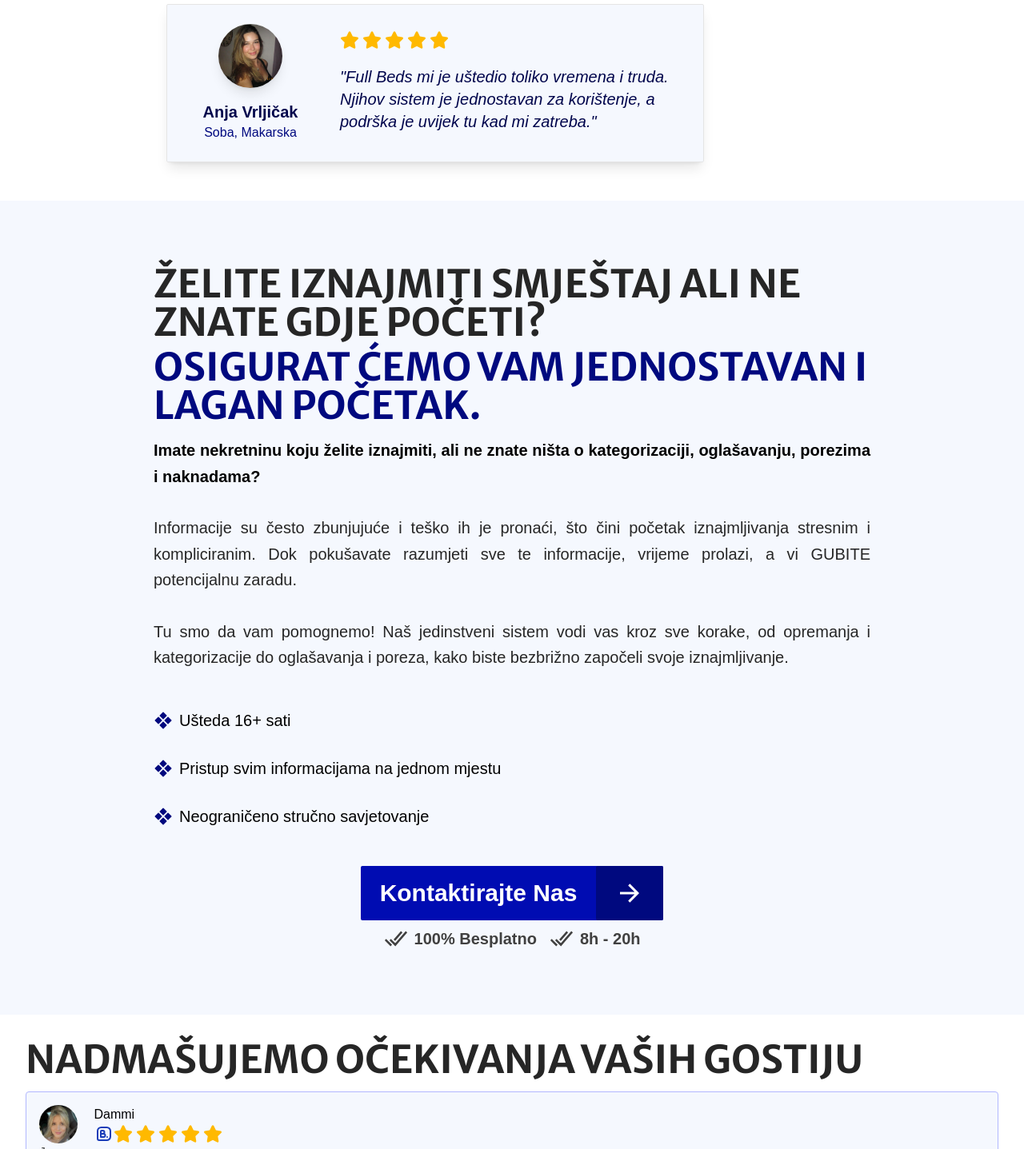
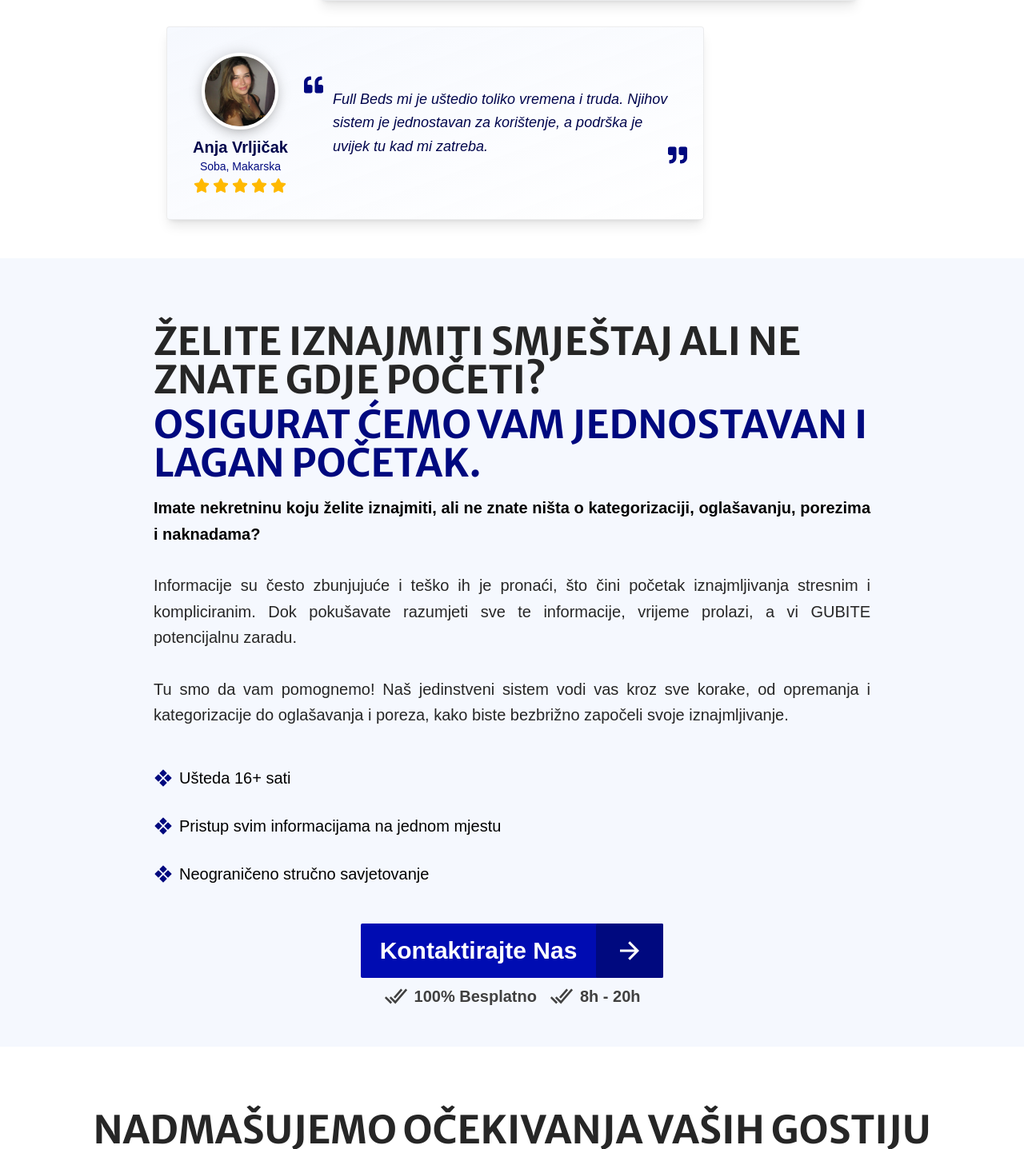
Before and after one commit to MartinDulic/bookingOfferWebsite, a Next.js app: page /noviIznajmljivac in a window 1280 px wide. Shown: the part 1363-2800 px from the top of the page at 80% size. Built offline with nearby package versions, Linux system fonts and the light colour scheme; a web font is replaced by a local one.

Commit message:
finished SocialProofSection

```diff
--- a/src/app/(landing)/iskusniIznajmljivac/page.jsx
+++ b/src/app/(landing)/iskusniIznajmljivac/page.jsx
@@ -1,6 +1,33 @@
 import React from 'react'
 
 const page = () => {
+
+  const reviewClass = "bg-neutral-50 border-neutral-300 shadow-md";
+  const guestReviews = [
+    <Review
+      key={1}
+      href="https://www.booking.com/hotel/hr/sea-view-apartments-with-free-parking.hr.html?#tab-reviews"
+      image="/images/temp/Marcelina.avif"
+      guestName="Joanna"
+      guestCountry="Poljska"
+      apartment="Apartman Dammi, Makarska"
+      text="... Osjećali smo se tamo kao kod kuće. Vlasnica je na nas ostavila poseban dojam - izuzetno srdačna, prijateljska i puna topline. Zahvaljujući njoj, naš boravak je poprimio osoban, obiteljski karakter. Takvi ljudi i takva mjesta su nezaboravni!"
+      sourceIcon={bookingIcon}
+      className={reviewClass}
+    />,
+    <Review
+      key={2}
+      href="https://hr.airbnb.com/rooms/1466694189284549431/reviews"
+      image="/images/temp/Marcelina.avif"
+      guestName="Marcelina"
+      guestCountry="Velika Britanija"
+      apartment="A-Frame, Nova Bila"
+      text="... Komunikacija s domaćinom bila je izvrsna – uvijek prijateljski nastrojen i uslužan. Zaista smo uživali u svakom trenutku i sigurno ćemo se vratiti :)"
+      sourceIcon={airbnbIcon}
+      className={reviewClass}
+    />
+  ]
+
   return (
     <main className="font-default">
       <HeroSection
--- a/src/app/(landing)/noviIznajmljivac/page.jsx
+++ b/src/app/(landing)/noviIznajmljivac/page.jsx
@@ -45,7 +45,7 @@ const page = () => {
   const airbnbIcon = <FaAirbnb className='text-red-700'/>;
   const bookingIcon = <TbBrandBooking className='text-blue-800'/>;
 
-  const reviewClass = "bg-primary-50 border-primary-100";
+  const reviewClass = "bg-neutral-50 border-neutral-300 shadow-md";
   const guestReviews = [
     <Review
       key={1}
@@ -53,19 +53,30 @@ const page = () => {
       image="/images/temp/Marcelina.avif"
       guestName="Joanna"
       guestCountry="Poljska"
-      apartment="Dammi"
+      apartment="Apartman Dammi, Makarska"
       text="... Osjećali smo se tamo kao kod kuće. Vlasnica je na nas ostavila poseban dojam - izuzetno srdačna, prijateljska i puna topline. Zahvaljujući njoj, naš boravak je poprimio osoban, obiteljski karakter. Takvi ljudi i takva mjesta su nezaboravni!"
       sourceIcon={bookingIcon}
       className={reviewClass}
     />,
     <Review
       key={2}
-      href="https://www.booking.com/hotel/hr/sea-view-apartments-with-free-parking.hr.html?#tab-reviews"
+      href="https://hr.airbnb.com/rooms/1466694189284549431/reviews"
       image="/images/temp/Marcelina.avif"
       guestName="Marcelina"
       guestCountry="Velika Britanija"
-      apartment="A-Frame Nova Bila"
-      text="... Komunikacija s domaćinom bila je izvrsna – uvijek prijateljski nastrojen i uslužan. Zaista smo uživali u svakom trenutku i sigurno ćemo se vratiti:)"
+      apartment="A-Frame, Nova Bila"
+      text="... Komunikacija s domaćinom bila je izvrsna – uvijek prijateljski nastrojen i uslužan. Zaista smo uživali u svakom trenutku i sigurno ćemo se vratiti :)"
+      sourceIcon={airbnbIcon}
+      className={reviewClass}
+    />,
+    <Review
+      key={3}
+      href="https://hr.airbnb.com/rooms/1335608579174658673/reviews?scroll_to_review=1520203340752553642"
+      image="/images/temp/Marcelina.avif"
+      guestName="Lejla"
+      guestCountry="Hrvatska"
+      apartment="Apartment Dammi, Makarska"
+      text="Sve pohvale za apartman kao i za domaćine. Od čistoće apartmana, sadržaja-imate sve što je potrebno. Vaše je samo da dođete sa dobrim raspoloženjem i uživate u odmoru. Sigurno se vraćamo i slijedeće godine."
       sourceIcon={airbnbIcon}
       className={reviewClass}
     />
--- a/src/components/Review.jsx
+++ b/src/components/Review.jsx
@@ -6,31 +6,32 @@ const Review = ({href, image=null, guestName, guestCountry, apartment, text, sou
   return (
     <a
       href={href}
-      className={`${className} p-4 flex flex-col
-        rounded border
+      className={`${className} p-4 relative flex flex-col gap-4 flex-1 sm:min-w-md basis-md max-w-xl
+        rounded border hover:scale-105 transition-all duration-300
       `}
     >
 
-      <div className='flex gap-4'>
-        <div className='text-neutral-600 '>
-          <div className="size-12 ">
+      <div className='flex gap-4 justify-between'>
+        <div className=' flex gap-2 '>
+          <div className="size-16 sm:size-20 border-4 border-white rounded-full">
             <Image
               src={image}
               alt="Guest Image"
               width={0}
               height={0}
-              className="object-contain h-full w-auto rounded-full"
+              className="object-contain h-full w-auto rounded-full "
             />
           </div>
-          <div>{guestName}</div>
-          <div>{guestCountry}</div>
+          <div className='flex flex-col justify-center '>
+            <div className='font-semibold text-lg sm:text-xl text-neutral-800'>{guestName}</div>
+            <div className='text-neutral-600 text-sm'>{guestCountry}</div>
+          </div>
         </div>
 
-        <div>
-          <div>{apartment}</div>
-          <div className='flex'>
-            <div className='text-2xl'>{sourceIcon}</div>
-            <div className='flex gap-1 text-amber-400 text-2xl '>
+        <div className='flex flex-col gap-2 items-center justify-center w-32 xs:w-36'>
+          <div className='flex gap-1 justify-center '>
+            {/* <div className='text-xl'>{sourceIcon}</div> */}
+            <div className='flex gap-1 mt-1 -mb-1 text-amber-400 text-xl '>
               <FaStar />
               <FaStar />
               <FaStar />
@@ -38,12 +39,14 @@ const Review = ({href, image=null, guestName, guestCountry, apartment, text, sou
               <FaStar />
             </div>
           </div>
+          <div className='text-sm text-center'>{apartment}</div>
         </div>
       </div>
 
-      <p className='italic'>
-        {text}
+      <p className='h-full py-4 text-lg italic text-primary-700 text-justify  '>
+        "{text}"
       </p>
+      <div className='absolute text-3xl self-end bottom-2 right-2'>{sourceIcon}</div>
     </a>
   )
 }
--- a/src/components/ui-lib/common/Section.jsx
+++ b/src/components/ui-lib/common/Section.jsx
@@ -2,7 +2,7 @@ import React from 'react'
 
 const Section = ({className, children}) => {
   return (
-    <section className={`${className} w-full px-4 sm:px-8 pb-4 sm:pb-8`}>
+    <section className={`${className} w-full px-4 sm:px-8 pb-4 sm:pb-8 lg:py-8 xl:py-12`}>
       {children}
     </section>
   )
--- a/src/components/ui-lib/common/Testimonial.jsx
+++ b/src/components/ui-lib/common/Testimonial.jsx
@@ -1,39 +1,94 @@
+// import React from 'react'
+// import { FaStar } from "react-icons/fa6";
+
+// const Testimonial = ({className, image, alt, name, info, text}) => {
+//   return (
+//     <div className={`${className} p-6 flex flex-col sm:flex-row items-stretch  bg-primary-50/95 backdrop-blur-2xl border border-neutral-200 rounded-xs shadow-lg 2xl:shadow-black/40 `}>
+//       <div className=' sm:mr-8 mb-4 sm:mb-0 w-full sm:w-[160px]  text-center flex sm:flex-col items-center sm:justify-center gap-6 sm:gap-4 '>
+//         <div className="size-20 2xl:size-24 rounded-full">
+//           <img src={image} alt={alt} className="rounded-full shadow-lg"/>
+//         </div>
+//         <div className='flex flex-col items-start sm:items-center '>
+//           <div className="text-xl font-semibold text-primary-700 ">{name}</div>
+//           <div className='text-primary-600 text-start sm:text-center'>{info}</div>
+//           <div className='flex sm:hidden gap-1 text-amber-400 text-2xl '>
+//             <FaStar />
+//             <FaStar />
+//             <FaStar />
+//             <FaStar />
+//             <FaStar />
+//           </div>
+//         </div>
+//       </div>
+//       <div className='flex-3 flex flex-col gap-2'>
+//         <div className='mt-2 hidden sm:flex gap-1 text-amber-400 text-2xl '>
+//           <FaStar />
+//           <FaStar />
+//           <FaStar />
+//           <FaStar />
+//           <FaStar />
+//         </div>
+//         <div className='flex-1 flex items-center'>
+//           <p className="text-primary-700 italic text-xl">"{text}"</p>
+//         </div>
+//       </div>
+//     </div>
+//   )
+// }
+
+// export default Testimonial
+
 import React from 'react'
 import { FaStar } from "react-icons/fa6";
+import { FaQuoteLeft } from "react-icons/fa";
+import { FaQuoteRight } from "react-icons/fa";
 
-const Testimonial = ({className, image, alt, name, info, text}) => {
+const Testimonial = ({ className = "", image, alt, name, info, text }) => {
   return (
-    <div className={`${className} p-6 flex flex-col sm:flex-row items-stretch  bg-primary-50/95 backdrop-blur-2xl border border-neutral-200 rounded-xs shadow-lg 2xl:shadow-black/40 `}>
-      <div className=' sm:mr-8 mb-4 sm:mb-0 w-full sm:w-[160px]  text-center flex sm:flex-col items-center sm:justify-center gap-6 sm:gap-4 '>
-        <div className="size-20 2xl:size-24 rounded-full">
-          <img src={image} alt={alt} className="rounded-full shadow-lg"/>
+    <div
+      className={`${className} relative p-8 flex flex-col sm:flex-row items-center gap-8
+      bg-gradient-to-br from-primary-50/95 to-white border border-neutral-200/70
+      rounded shadow-lg hover:shadow-xl transition-shadow duration-300`}
+    >
+      {/* Image + Info */}
+      <div className="flex flex-col items-center sm:items-center text-center sm:text-center ">
+        <div className="relative ">
+          <div className="absolute inset-0 rounded-full bg-gradient-to-tr from-neutral-500 to-neutral-400 blur-sm opacity-40"></div>
+          <img
+            src={image}
+            alt={alt}
+            className="relative z-10 size-24 rounded-full object-cover border-4 border-white shadow-lg"
+          />
         </div>
-        <div className='flex flex-col items-start sm:items-center '>
-          <div className="text-xl font-semibold text-primary-700 ">{name}</div>
-          <div className='text-primary-600 text-start sm:text-center'>{info}</div>
-          <div className='flex sm:hidden gap-1 text-amber-400 text-2xl '>
-            <FaStar />
-            <FaStar />
-            <FaStar />
-            <FaStar />
-            <FaStar />
-          </div>
+
+        <div className='mt-2'>
+          <div className="text-xl font-semibold text-primary-700">{name}</div>
+          <p className="text-primary-600 text-sm">{info}</p>
+        </div>
+
+        <div className="mt-1 flex gap-1 text-amber-400 text-xl ">
+          {[...Array(5)].map((_, i) => (
+            <FaStar key={i} />
+          ))}
         </div>
       </div>
-      <div className='flex-3 flex flex-col gap-2'>
-        <div className='mt-2 hidden sm:flex gap-1 text-amber-400 text-2xl '>
-          <FaStar />
-          <FaStar />
-          <FaStar />
-          <FaStar />
-          <FaStar />
-        </div>
-        <div className='flex-1 flex items-center'>
-          <p className="text-primary-700 italic text-xl">"{text}"</p>
+
+      {/* Text + Stars */}
+      <div className="flex-1 flex flex-col gap-4">
+        {/* <div className="hidden sm:flex gap-1 text-amber-400 text-xl">
+          {[...Array(5)].map((_, i) => (
+            <FaStar key={i} />
+          ))}
+        </div> */}
+
+        <div className="relative text-primary-700 italic text-lg leading-relaxed">
+          <FaQuoteLeft className="absolute -top-4 -left-3 text-primary-600 text-2xl" />
+          <p className="pl-6">{text}</p>
+          <FaQuoteRight className="absolute -bottom-2 -right-3 text-primary-600 text-2xl"/>
         </div>
       </div>
     </div>
-  )
-}
+  );
+};
 
-export default Testimonial
+export default Testimonial;
--- a/src/components/ui-lib/navigation/HeaderCta.jsx
+++ b/src/components/ui-lib/navigation/HeaderCta.jsx
@@ -4,7 +4,7 @@ import React from 'react'
 const HeaderCta = ({className}) => {
   return (
     <Link href="/kontakt" className={`${className}
-      text-2xl text-white font-semibold bg-primary rounded-xs border-2 border-primary-600
+      text-2xl text-white font-semibold bg-primary rounded-xs border border-primary-600
       hover:scale-105 transition-transform duration-300 ease-in-out`}
     >
       <div className='px-5 py-2'>Kontakt</div>
--- a/src/sections/landing/PainPointSection.jsx
+++ b/src/sections/landing/PainPointSection.jsx
@@ -21,8 +21,8 @@ const PainPointSection = ({title, boldedText, bodyText, icon, bulletPointText})
   );
 
   return (
-    <Section className='bg-primary-50 flex justify-center'>
-      <div className='max-w-4xl lg:py-8 xl:py-12'>
+    <Section className='bg-primary-50 flex justify-center '>
+      <div className='max-w-4xl '>
         <Title >{title} </Title>
 
         <BodyText className={"font-semibold"}>
--- a/src/sections/landing/SocialProofSection.jsx
+++ b/src/sections/landing/SocialProofSection.jsx
@@ -1,14 +1,16 @@
+import CtaFudReduced from '@/components/ui-lib/common/CtaFudReduced'
 import Section from '@/components/ui-lib/common/Section'
 import Title from '@/components/ui-lib/common/Title'
 import React from 'react'
 
-const SocialProofSection = ({title, reviews}) => {
+const SocialProofSection = ({ title, reviews }) => {
   return (
-    <Section className=''>
-      <Title>{title}</Title>
-      <div className='flex flex-col gap-12'>
+    <Section className="">
+      <Title className="sm:text-center">{title}</Title>
+      <div className="mt-4 sm:mt-8 md:mt-12 lg:mt-16 flex flex-wrap justify-center gap-8 sm:gap-12 ">
         {reviews}
       </div>
+      <CtaFudReduced className="text-neutral-700 mt-8 sm:mt-16 md:mt-20" />
     </Section>
   )
 }
```
